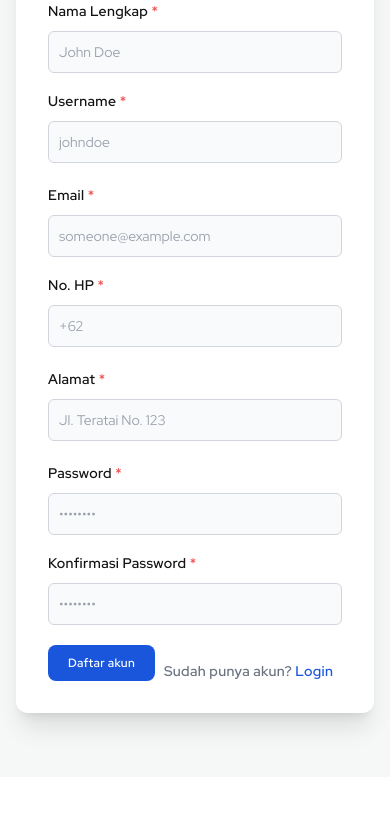
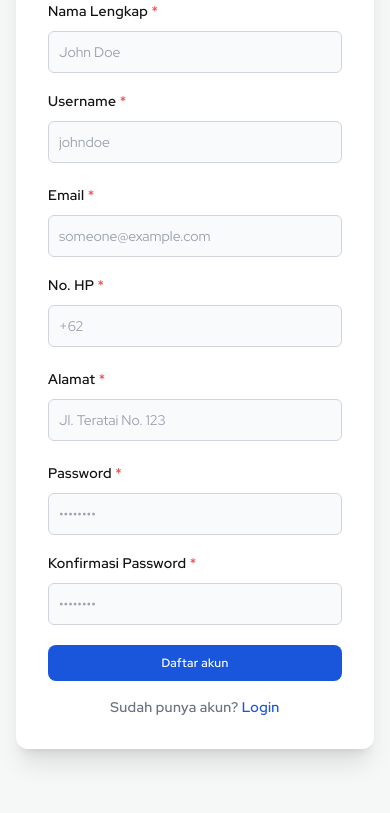
Before and after one commit to zangetsuuuu/ci4-online-shop, a CodeIgniter 4 app: template app/Views/pages/users/register.php in a window 390 px wide. Shown: the part 249-1062 px from the top of the page. Before the commit the page ends 989 px from the top, so only its background shows below. Run offline with PHP 8.4 and a stand-in for CodeIgniter, Linux system fonts and the light colour scheme; the template is opened without the code that fills it, so the values that code supplies are empty; style sheets or scripts are compiled from the project's sources; some libraries are stand-ins or nearby versions.

Commit message:
Update: Minor changes

```diff
--- a/app/Views/pages/users/register.php
+++ b/app/Views/pages/users/register.php
@@ -52,7 +52,7 @@
                     </div>
                 </div>
                 <div class="flex flex-wrap md:flex-nowrap items-center justify-between">
-                    <button type="submit" class="btn-primary">Daftar akun</button>
+                    <button type="submit" class="btn-primary w-full md:w-auto">Daftar akun</button>
                     <div class="text-sm font-medium text-gray-500 tracking-wide mx-auto md:me-0 mt-4 md:mt-0">
                         Sudah punya akun? <a href="/login" class="text-blue-700 hover:underline">Login</a>
                     </div>
```
